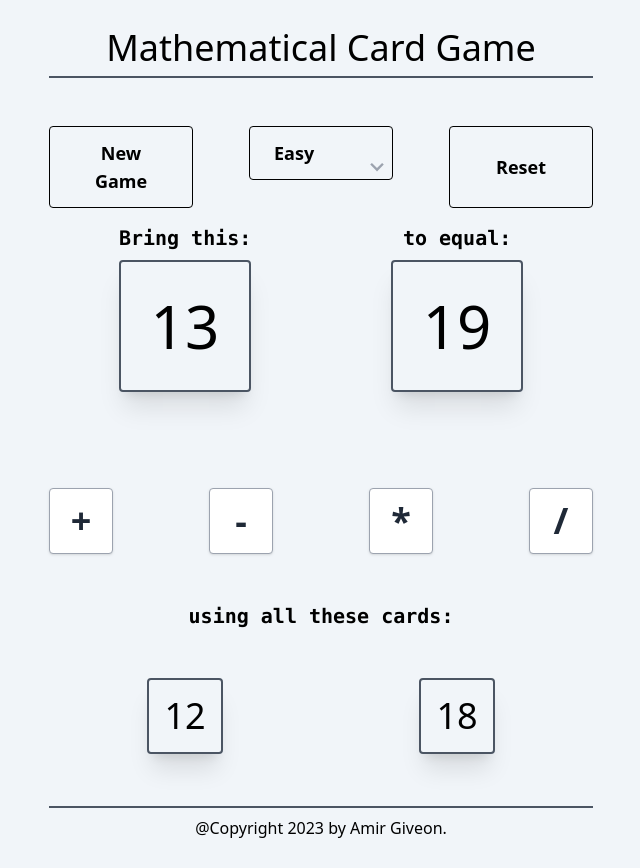
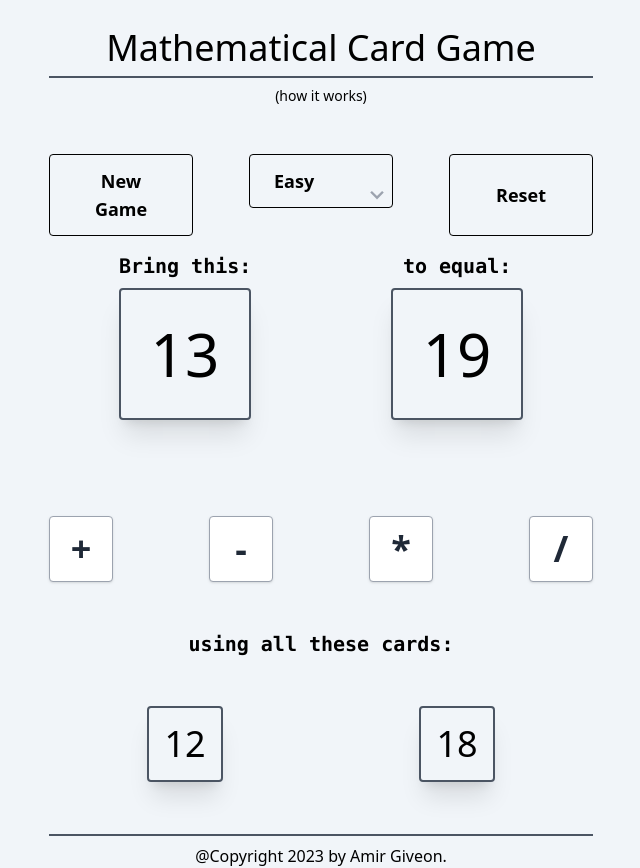
Before and after one commit to agiveon/agiveon.github.io, a plain HTML site: page index.html in a window 1280 px wide. Shown: the whole page, without its empty margins (319-959 px from the left). Before the commit the page ends 840 px from the top, so only its background shows below. Drawn offline with Linux system fonts and the light colour scheme.

Commit message:
Update index.html

```diff
--- a/index.html
+++ b/index.html
@@ -12,6 +12,14 @@
       >
         Mathematical Card Game
         <hr class="w-full h-[2px] bg-gray-600 border-0 rounde mt-2" />
+      </div>
+    </div>
+    <div class="flex w-full justify-center mt-2">
+      <div
+        class="flex flex-wrap text-sm justify-around sm:w-[34rem] sm:text-xl w-80 cursor-pointer"
+        id="open-btn"
+      >
+        (how it works)
       </div>
     </div>
     <div class="flex w-full justify-center">
@@ -242,7 +250,6 @@
     <div class="flex w-full h-full justify-center sm:mt-8 mt-2">
       <div
         class="flex flex-wrap justify-around sm:w-[34rem] w-80 mt-5 cursor-pointer"
-        id="open-btn"
       >
         <hr class="w-full h-[2px] bg-gray-600 border-0 rounde mb-2" />
         @Copyright 2023 by Amir Giveon.
@@ -257,7 +264,7 @@
       >
         <div class="mt-3 text-center">
           <h3 class="text-2xl leading-6 font-medium text-gray-900">
-            How it works
+            How to play this game
           </h3>
           <div class="flex justify-center mt-2 px-2 py-3">
             <p class="text-sm text-gray-500 text-center">
```
